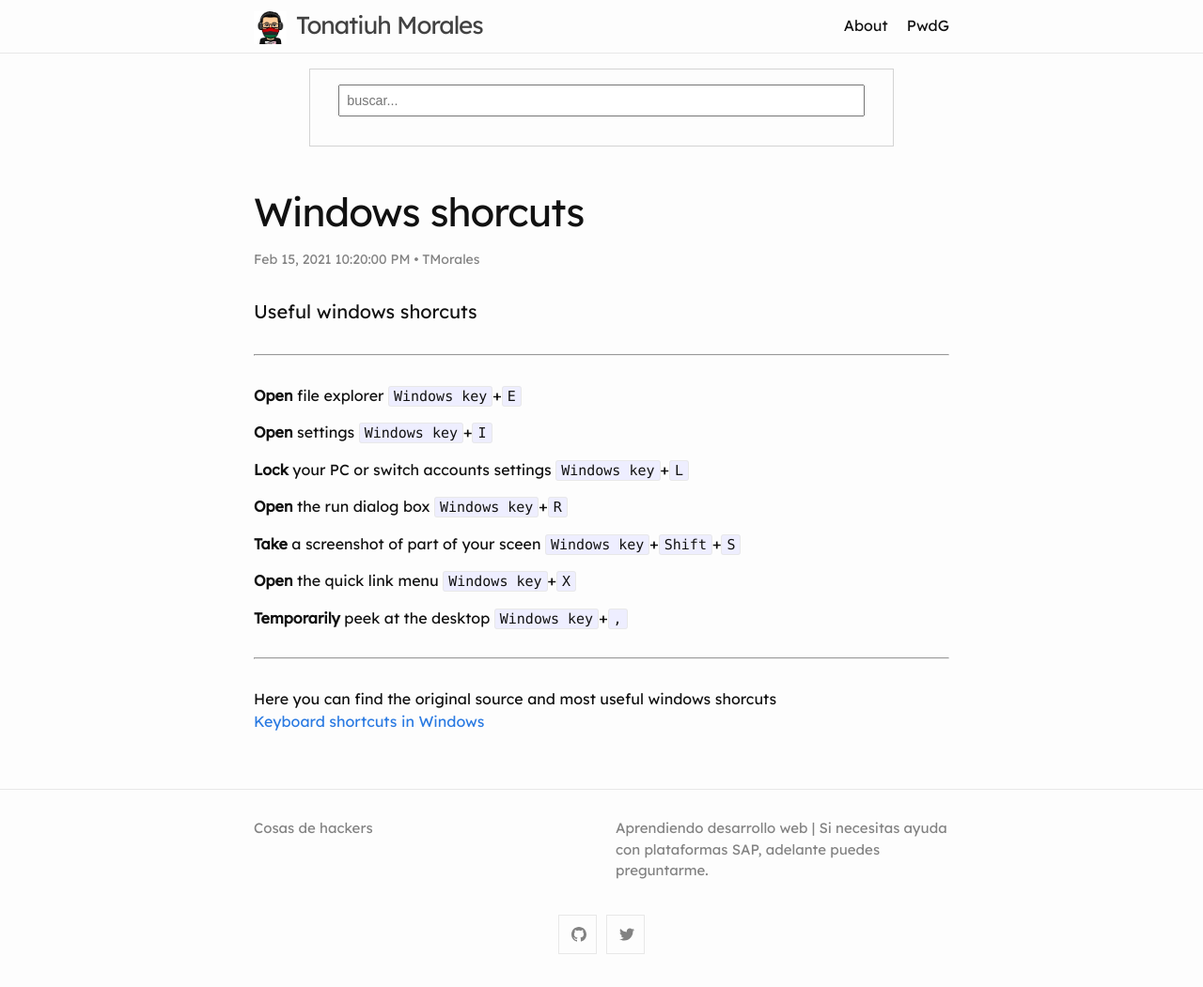
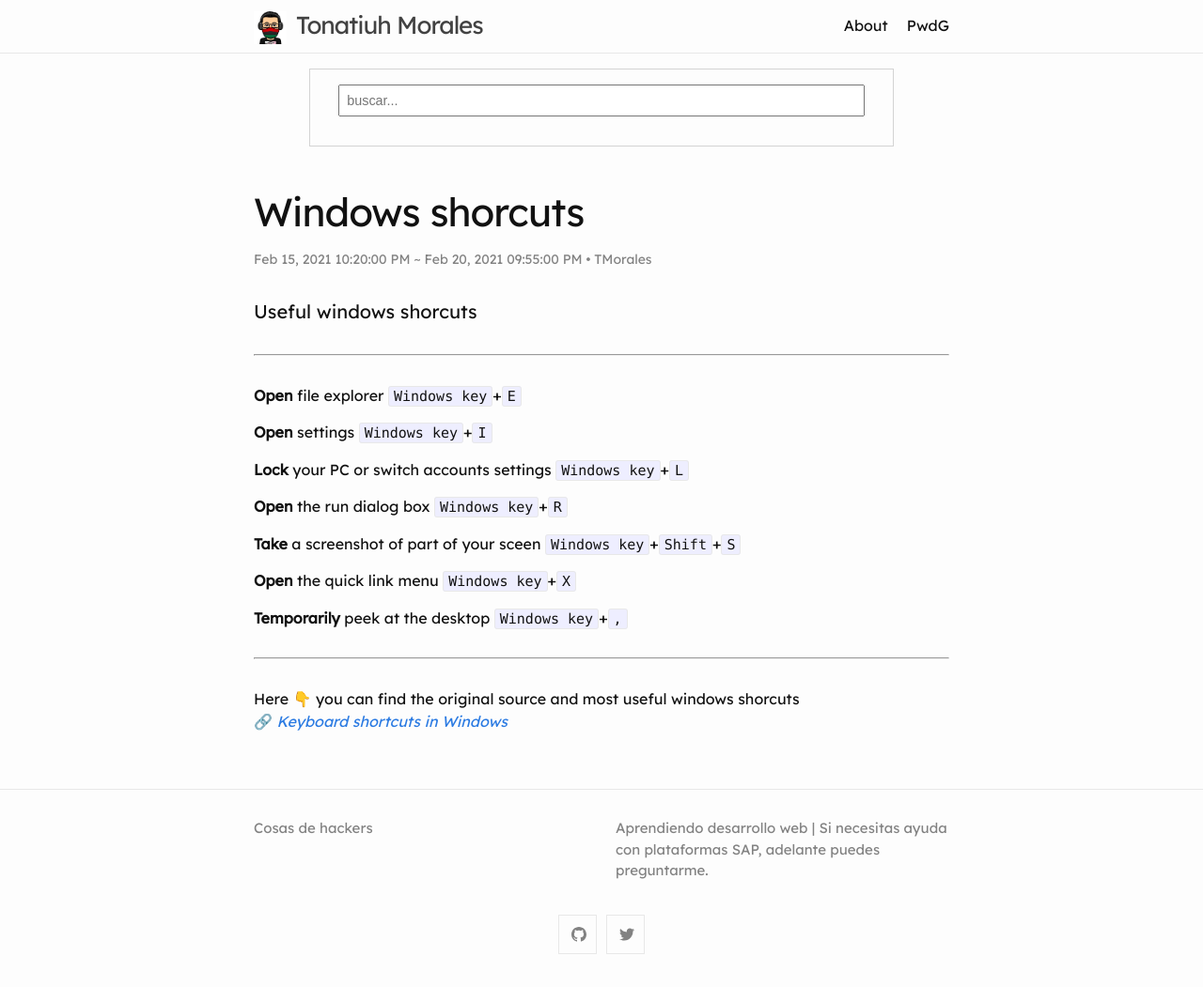
Before and after one commit to blackc0mb/blackc0mb.github.io, a Jekyll site: the page built from _posts/2021-02-15-windows-shorcuts.md, in a window 1280 px wide. Shown: the whole page at 94% size. Built offline with Jekyll 4.4.1, drawn with Linux system fonts in a browser that asks for light colours; comment, search, counter and statistics services are not loaded.

Commit message:
Update 2021-02-15-windows-shorcuts.md
modified date added
original source link formatted

```diff
--- a/_posts/2021-02-15-windows-shorcuts.md
+++ b/_posts/2021-02-15-windows-shorcuts.md
@@ -3,6 +3,7 @@ title: Windows shorcuts
 layout: post
 description: Useful windows shorcuts
 date: 2021-02-15 22:20
+modified_date: 2021-02-20 21:55
 author: TMorales
 tag: shorcuts
 ---
@@ -30,5 +31,5 @@ tag: shorcuts
 `Windows key`+`,`
 
 ---
-Here you can find the original source and most useful windows shorcuts\
-[Keyboard shortcuts in Windows](https://support.microsoft.com/en-us/windows/keyboard-shortcuts-in-windows-dcc61a57-8ff0-cffe-9796-cb9706c75eec)
+Here 👇 you can find the original source and most useful windows shorcuts\
+🔗 *[Keyboard shortcuts in Windows](https://support.microsoft.com/en-us/windows/keyboard-shortcuts-in-windows-dcc61a57-8ff0-cffe-9796-cb9706c75eec)*
```
